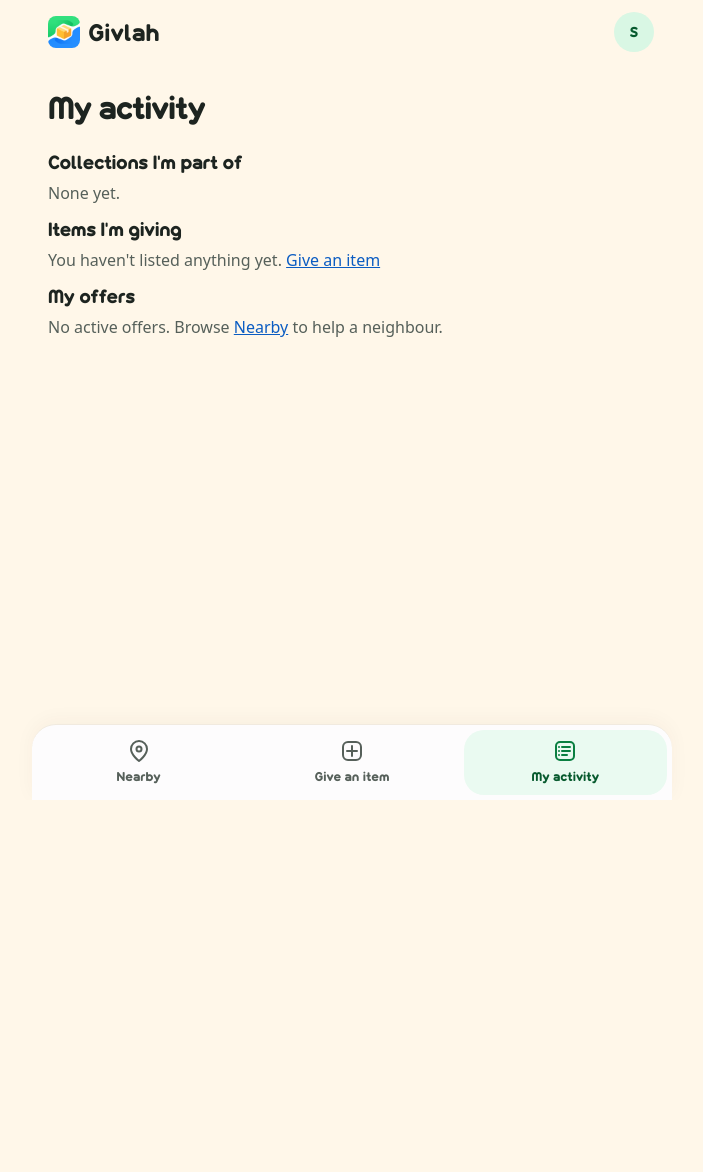
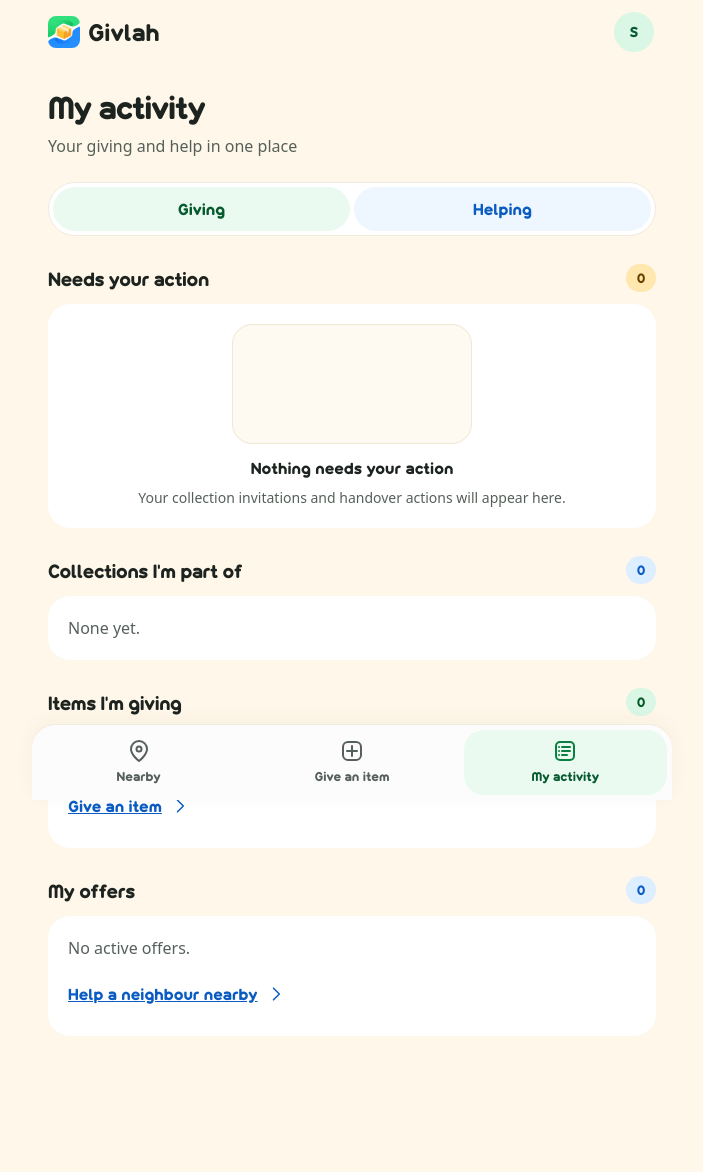
Before and after one commit to Givlah/Givlah, a Django app: page /activity/ in a window 1280 px wide. Shown: the whole page, without its empty margins (288-991 px from the left). Before the commit the page ends 800 px from the top, so only its background shows below. Run offline with Django 5.2, Linux system fonts and the light colour scheme; the visitor is signed in with stand-in values (Sample User, id 1); data comes from the database, SQL or seed files in the repository; data that the repository does not hold is empty.

Commit message:
style: organize activity into clear action cards

```diff
--- a/static/css/givlah.css
+++ b/static/css/givlah.css
@@ -244,3 +244,27 @@ legend + * { clear: both; }
 .field ul label { display: flex; align-items: center; gap: 10px; font-weight: 500; min-height: 44px; padding: 8px 12px; border: 1.5px solid #c9d0cc; border-radius: var(--radius-sm); background: #fff; }
 .field ul input { width: 20px; height: 20px; accent-color: var(--green-700); }
 .center { text-align: center; margin-top: 20px; }
+
+/* Activity and compact item summaries */
+h3 { font-family: var(--font-display); font-size: 1rem; line-height: 1.3; margin: 0 0 8px; }
+.segments { display: grid; grid-template-columns: 1fr 1fr; gap: 4px; padding: 4px; margin-bottom: 28px; background: white; border: 1px solid #f1eadf; border-radius: 999px; }
+.segments a { min-height: 44px; display: flex; justify-content: center; align-items: center; border-radius: 999px; font-family: var(--font-display); color: var(--green-900); text-decoration: none; background: #eafaf1; }
+.segments a:last-child { color: var(--blue-700); background: #eef6ff; }
+.activity-section { margin-block: 0 28px; scroll-margin-top: 90px; }
+.activity-section:target { outline: 2px solid var(--green-700); outline-offset: 6px; border-radius: var(--radius); }
+.section-heading { display: flex; align-items: center; justify-content: space-between; gap: 10px; margin-bottom: 12px; }
+.count { display: inline-flex; justify-content: center; align-items: center; min-width: 30px; height: 28px; padding: 0 8px; border-radius: 999px; font-size: 0.85rem; background: #d9f7e4; color: var(--green-900); }
+.count-gold { background: #ffe7ae; color: #684100; }
+.count-blue { background: #dceeff; color: var(--blue-700); }
+.activity-rows { list-style: none; padding: 0; margin: 0; display: grid; gap: 10px; }
+.activity-row { display: flex; align-items: center; gap: 12px; min-height: 90px; padding: 12px; border-radius: var(--radius); background: white; color: inherit; text-decoration: none; box-shadow: var(--shadow); }
+.item-thumb { width: 68px; height: 76px; object-fit: cover; border-radius: 12px; flex: 0 0 auto; }
+.row-copy { display: grid; justify-items: start; gap: 5px; flex: 1; min-width: 0; }
+.row-copy strong { font-family: var(--font-display); font-size: 0.95rem; line-height: 1.3; }
+.row-copy .meta { margin: 0; font-size: 0.8rem; }
+.activity-row > .icon { width: 16px; height: 16px; color: var(--ink-muted); }
+.empty-card, .empty-note { background: white; border-radius: var(--radius); padding: 20px; }
+.empty-card { text-align: center; }
+.empty-card .image-slot { max-width: 240px; margin-bottom: 14px; }
+.empty-card p:last-child, .empty-note p:last-child { margin-bottom: 0; }
+.text-action { display: inline-flex; align-items: center; gap: 8px; min-height: 44px; font-family: var(--font-display); }
--- /dev/null
+++ b/templates/core/_item_thumb.html
@@ -0,0 +1 @@
+{% with photo=item.photos.all.0 %}{% if photo %}<img class="item-thumb" src="{% url 'listings:photo' photo.uuid %}" width="{{ photo.width }}" height="{{ photo.height }}" alt="" loading="lazy" decoding="async">{% endif %}{% endwith %}
--- a/templates/listings/activity.html
+++ b/templates/listings/activity.html
@@ -1,43 +1,63 @@
 {% extends "base.html" %}
 {% block title %}My activity{% endblock %}
 {% block content %}
-<div class="page-head"><h1>My activity</h1></div>
+<div class="page-head"><h1>My activity</h1><p class="muted">Your giving and help in one place</p></div>
+<nav class="segments" aria-label="Jump to activity section"><a href="#giving">Giving</a><a href="#helping">Helping</a></nav>
 
-{% if invitations %}
-<h2>Needs your action</h2>
-<ul class="rows">
-  {% for plan in invitations %}
-  <li><a href="{% url 'coordination:plan' plan.pk %}"><span>{{ plan.listing.title }}<br><span class="muted small">{{ plan.start|date:"D j M, g:i a" }}</span></span><span class="status status-{{ plan.state }}">{{ plan.get_state_display }}</span></a></li>
-  {% endfor %}
-</ul>
-{% endif %}
+<section class="activity-section" aria-labelledby="action-heading">
+  <h2 class="section-heading" id="action-heading">Needs your action <span class="count count-gold">{{ invitations|length }}</span></h2>
+  {% if invitations %}
+  <ul class="activity-rows">
+    {% for plan in invitations %}<li><a class="activity-row" href="{% url 'coordination:plan' plan.pk %}">
+      {% include "core/_item_thumb.html" with item=plan.listing %}
+      <span class="row-copy"><strong>{{ plan.listing.title }}</strong><span class="meta">{{ plan.start|date:"D j M, g:i a" }}</span><span class="status status-{{ plan.state }}">{% include "core/_icon.html" with name="clock" %}{{ plan.get_state_display }}</span></span>
+      {% include "core/_icon.html" with name="chevron" %}
+    </a></li>{% endfor %}
+  </ul>
+  {% else %}
+  <div class="empty-card">
+    {% include "core/_image_slot.html" with slot="activity-empty" ratio="2 / 1" alt="" %}
+    <h3>Nothing needs your action</h3><p class="muted small">Your collection invitations and handover actions will appear here.</p>
+  </div>
+  {% endif %}
+</section>
 
-<h2>Collections I'm part of</h2>
-{% if plans %}
-<ul class="rows">
-  {% for plan in plans %}
-  <li><a href="{% url 'coordination:plan' plan.pk %}"><span>{{ plan.listing.title }}<br><span class="muted small">{{ plan.start|date:"D j M, g:i a" }}</span></span><span class="status status-{{ plan.state }}">{{ plan.get_state_display }}</span></a></li>
-  {% endfor %}
-</ul>
-{% else %}<p class="muted">None yet.</p>{% endif %}
+<section class="activity-section" aria-labelledby="collections-heading">
+  <h2 class="section-heading" id="collections-heading">Collections I'm part of <span class="count count-blue">{{ plans|length }}</span></h2>
+  {% if plans %}
+  <ul class="activity-rows">
+    {% for plan in plans %}<li><a class="activity-row" href="{% url 'coordination:plan' plan.pk %}">
+      {% include "core/_item_thumb.html" with item=plan.listing %}
+      <span class="row-copy"><strong>{{ plan.listing.title }}</strong><span class="meta">{{ plan.start|date:"D j M, g:i a" }}</span><span class="status status-{{ plan.state }}">{% include "core/_icon.html" with name="status" %}{{ plan.get_state_display }}</span></span>
+      {% include "core/_icon.html" with name="chevron" %}
+    </a></li>{% endfor %}
+  </ul>
+  {% else %}<p class="empty-note muted">None yet.</p>{% endif %}
+</section>
 
-<h2>Items I'm giving</h2>
-{% if listings %}
-<ul class="rows">
-  {% for listing in listings %}
-  <li><a href="{{ listing.get_absolute_url }}"><span>{{ listing.title }}</span>{% include "listings/_status.html" %}</a></li>
-  {% endfor %}
-</ul>
-{% else %}
-<p class="muted">You haven't listed anything yet. <a href="{% url 'listings:create' %}">Give an item</a></p>
-{% endif %}
+<section class="activity-section" id="giving" aria-labelledby="giving-heading" tabindex="-1">
+  <h2 class="section-heading" id="giving-heading">Items I'm giving <span class="count">{{ listings|length }}</span></h2>
+  {% if listings %}
+  <ul class="activity-rows">
+    {% for listing in listings %}<li><a class="activity-row" href="{{ listing.get_absolute_url }}">
+      {% include "core/_item_thumb.html" with item=listing %}
+      <span class="row-copy"><strong>{{ listing.title }}</strong>{% include "listings/_status.html" %}</span>
+      {% include "core/_icon.html" with name="chevron" %}
+    </a></li>{% endfor %}
+  </ul>
+  {% else %}<div class="empty-note"><p class="muted">You haven't listed anything yet.</p><a class="text-action" href="{% url 'listings:create' %}">Give an item {% include "core/_icon.html" with name="chevron" %}</a></div>{% endif %}
+</section>
 
-<h2>My offers</h2>
-{% if offers %}
-<ul class="rows">
-  {% for role, offer in offers %}
-  <li><a href="{{ offer.listing.get_absolute_url }}"><span>{{ offer.listing.title }}</span><span class="role role-{{ role }}">{% if role == "recipient" %}Wants it{% elif role == "transport" %}Transport{% else %}Helps carry{% endif %}</span></a></li>
-  {% endfor %}
-</ul>
-{% else %}<p class="muted">No active offers. Browse <a href="{% url 'listings:nearby' %}">Nearby</a> to help a neighbour.</p>{% endif %}
+<section class="activity-section" id="helping" aria-labelledby="helping-heading" tabindex="-1">
+  <h2 class="section-heading" id="helping-heading">My offers <span class="count count-blue">{{ offers|length }}</span></h2>
+  {% if offers %}
+  <ul class="activity-rows">
+    {% for role, offer in offers %}<li><a class="activity-row" href="{{ offer.listing.get_absolute_url }}">
+      {% include "core/_item_thumb.html" with item=offer.listing %}
+      <span class="row-copy"><strong>{{ offer.listing.title }}</strong><span class="role role-{{ role }}">{% if role == "recipient" %}Wants it{% elif role == "transport" %}Transport{% else %}Helps carry{% endif %}</span></span>
+      {% include "core/_icon.html" with name="chevron" %}
+    </a></li>{% endfor %}
+  </ul>
+  {% else %}<div class="empty-note"><p class="muted">No active offers.</p><a class="text-action" href="{% url 'listings:nearby' %}">Help a neighbour nearby {% include "core/_icon.html" with name="chevron" %}</a></div>{% endif %}
+</section>
 {% endblock %}
```
Also changed, not shown: static/images/slots/activity-empty.png (added).
